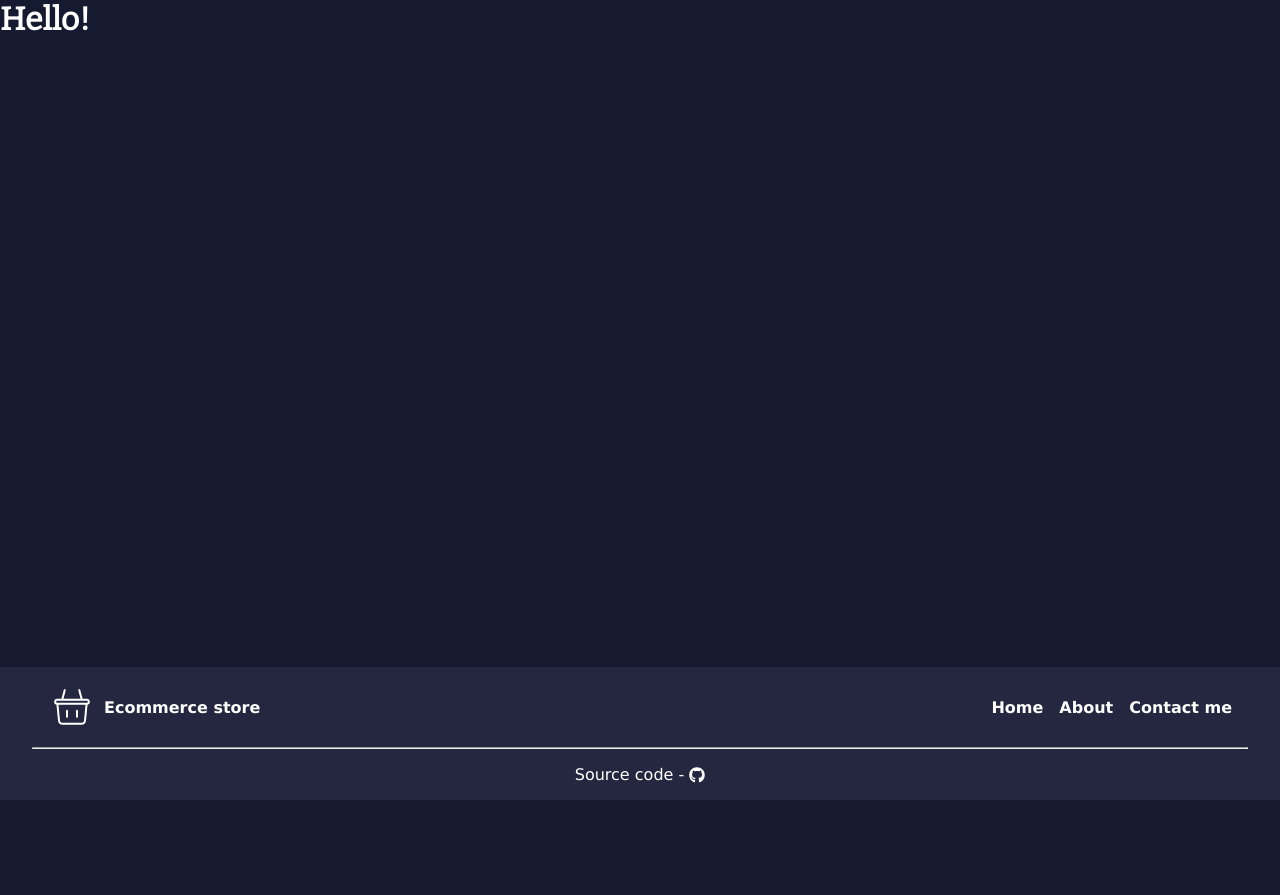
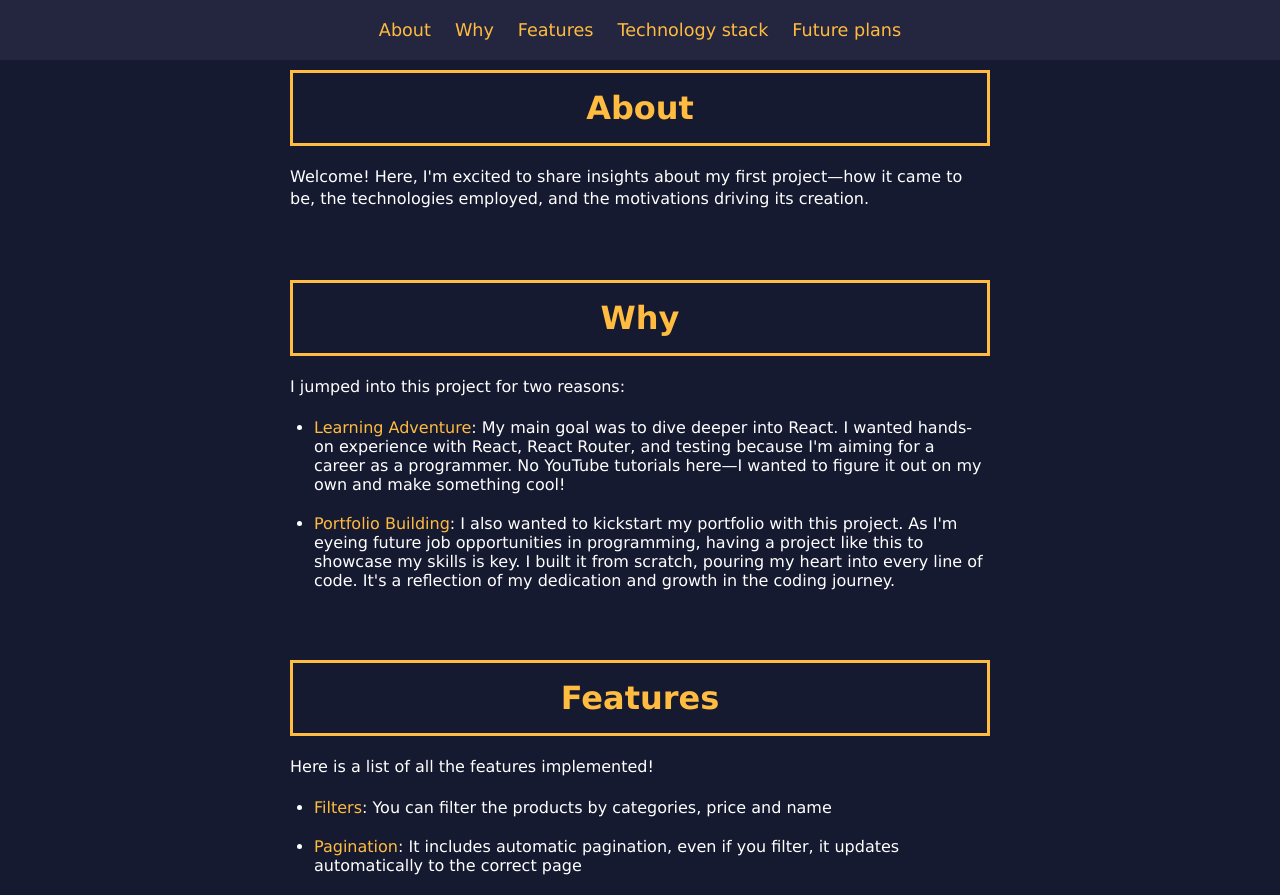
Before and after one commit to Eckry/store-app, a React (Vite) app: page /about in a window 1280 px wide. Shown: the top 895 px of the page. Before the commit the page ends 800 px from the top, so only its background shows below. Built offline with nearby package versions, Linux system fonts and the light colour scheme.

Commit message:
add about page

```diff
--- a/src/routes/About.jsx
+++ b/src/routes/About.jsx
@@ -1,8 +1,143 @@
+import "./styles/About.css";
+import { Link } from "react-router-dom";
 
 export default function About() {
   return (
     <>
-      <h1>Hello!</h1>
+      <header className="about-header">
+        <nav className="about-header-links">
+          <a className="about-header-anchor" href="#about">About</a>
+          <a className="about-header-anchor" href="#why">Why</a>
+          <a className="about-header-anchor" href="#features">Features</a>
+          <a className="about-header-anchor" href="#technologies">Technology stack</a>
+          <a className="about-header-anchor" href="#future">Future plans</a>
+        </nav>
+      </header>
+      <main className="about-container">
+        <h1 className="about-title" id="about">About</h1>
+        <p className="about-paragraph">
+          Welcome! Here, I'm excited to share insights about my first
+          project—how it came to be, the technologies employed, and the
+          motivations driving its creation.
+        </p>
+        <h1 className="about-title" id="why">Why</h1>
+        <p className="about-paragraph">
+          I jumped into this project for two reasons:
+        </p>
+        <ul className="about-ul">
+          <li className="about-li">
+            <span className="about-highlight">Learning Adventure</span>: My main
+            goal was to dive deeper into React. I wanted hands-on experience
+            with React, React Router, and testing because I'm aiming for a
+            career as a programmer. No YouTube tutorials here—I wanted to figure
+            it out on my own and make something cool!
+          </li>
+          <li className="about-li">
+            <span className="about-highlight">Portfolio Building</span>: I also
+            wanted to kickstart my portfolio with this project. As I'm eyeing
+            future job opportunities in programming, having a project like this
+            to showcase my skills is key. I built it from scratch, pouring my
+            heart into every line of code. It's a reflection of my dedication
+            and growth in the coding journey.
+          </li>
+        </ul>
+        <h1 className="about-title" id="features">Features</h1>
+        <p className="about-paragraph">
+          Here is a list of all the features implemented!
+        </p>
+        <ul className="about-ul">
+          <li className="about-li">
+            <span className="about-highlight">Filters</span>: You can filter the
+            products by categories, price and name
+          </li>
+          <li className="about-li">
+            <span className="about-highlight">Pagination</span>: It includes
+            automatic pagination, even if you filter, it updates automatically
+            to the correct page
+          </li>
+          <li className="about-li">
+            <span className="about-highlight">Shopping cart</span>: You can add
+            products to your cart, it uses localStorage to store it, there you
+            can have a preview of every product you added to your cart, you can
+            modify the quantity of each product, and you can delete it
+          </li>
+          <li className="about-li">
+            <span className="about-highlight">Preview</span>: You can see a
+            preview of each product, it includes rating, price, category and a
+            more detailed description
+          </li>
+          <li className="about-li">
+            <span className="about-highlight">Contact</span>: It has a contact
+            page where you can send me an email if you want to
+          </li>
+          <li className="about-li">
+            <span className="about-highlight">Payment</span>: The products shown
+            are not mine, however, there is a checkout process with actual
+            payment, there you will be redirected to mercadopago to make the
+            payment
+          </li>
+        </ul>
+        <h1 className="about-title" id="technologies">Techology stack</h1>
+        <p className="about-paragraph">It uses the following technologies:</p>
+        <ul className="about-ul">
+          <li className="about-li">
+            <span className="about-highlight">React</span>: React forms the core
+            of my frontend. I've built every aspect of the website, from the
+            home page bar to the checkout process, using React. Its flexibility
+            allows me to create a dynamic and responsive user interface that
+            keeps visitors engaged.
+          </li>
+          <li className="about-li">
+            <span className="about-highlight">
+              React Router and React Router DOM
+            </span>
+            : I rely on React Router and React Router DOM to manage the routes
+            within my application. They ensure that users can smoothly navigate
+            between different pages and components. Whether users are exploring
+            products or checking out, React Router ensures a seamless browsing
+            experience.
+          </li>
+          <li className="about-li">
+            <span className="about-highlight">EmailJS</span>: The contact page
+            is powered by EmailJS, allowing users to reach out to me directly.
+            Through a simple form where users can provide their name, email, and
+            message, EmailJS seamlessly sends this information to my email. It's
+            my way of facilitating direct communication with users.
+          </li>
+          <li className="about-li">
+            <span className="about-highlight">Express</span>: To enable
+            Mercadopago integration, I've set up a server using Express. It
+            handles server-side operations, ensuring that the payment process is
+            secure and reliable. Express simplifies the backend management,
+            allowing me to focus on delivering a seamless user experience.
+          </li>
+          <li className="about-li">
+            <span className="about-highlight">Mercadopago</span>: In the
+            checkout process, Mercadopago plays a crucial role. When users reach
+            the final step of their purchase, they encounter a Mercadopago
+            button that directs them to the payment platform. This integration
+            streamlines the transaction process, making it convenient and secure
+            for users.
+          </li>
+        </ul>
+        <h1 className="about-title" id="future">Future plans</h1>
+        <p className="about-paragraph">
+          Since this is my first project, I'm excited to keep building more!
+          Check out my{" "}
+          <a
+            className="about-anchor"
+            target="_blank"
+            href="https://github.com/Eckry"
+          >
+            Github{" "}
+          </a>
+          or shoot me an{" "}
+          <Link className="about-anchor" to={"/contact"}>
+            email
+          </Link>{" "}
+          if you are curious of what i'm doing.
+        </p>
+      </main>
     </>
   );
 }
--- /dev/null
+++ b/src/routes/styles/About.css
@@ -0,0 +1,68 @@
+.about-header {
+  padding: 20px;
+  width: 100%;
+  background-color: var(--secondary-transparent-color);
+  backdrop-filter: blur(3px);
+  position: fixed;
+  top: 0;
+}
+
+.about-header-links {
+  display: flex;
+  justify-content: center;
+  align-items: center;
+  gap: 1.5rem;
+  color: var(--highlight-color-two);
+}
+
+.about-header-anchor {
+  color: var(--highlight-color-two);
+  font-size: 1.1rem;
+}
+
+.about-container {
+  max-width: 1100px;
+  width: 90%;
+  margin: auto;
+  font-family: Verdana, Geneva, Tahoma, sans-serif;
+}
+
+.about-title {
+  text-align: center;
+  scroll-margin-top: 70px;
+  color: var(--highlight-color-two);
+  border: 3px solid var(--highlight-color-two);
+  width: 700px;
+  margin: 70px auto 10px auto;
+  padding: 1rem 1rem;
+}
+
+.about-paragraph {
+  max-width: 700px;
+  margin: 20px auto;
+  text-wrap: pretty;
+  line-height: 22px;
+}
+
+.about-ul {
+  margin: auto;
+  max-width: 700px;
+  padding-left: 1.5rem;
+}
+
+.about-li {
+  margin: 20px 0;
+}
+
+.about-highlight {
+  color: var(--highlight-color-two);
+}
+
+.about-anchor {
+  color: var(--highlight-color-two);
+  text-decoration: underline;
+}
+
+.about-anchor:hover {
+  color: var(--highlight-brighty-color-two);
+}
```
